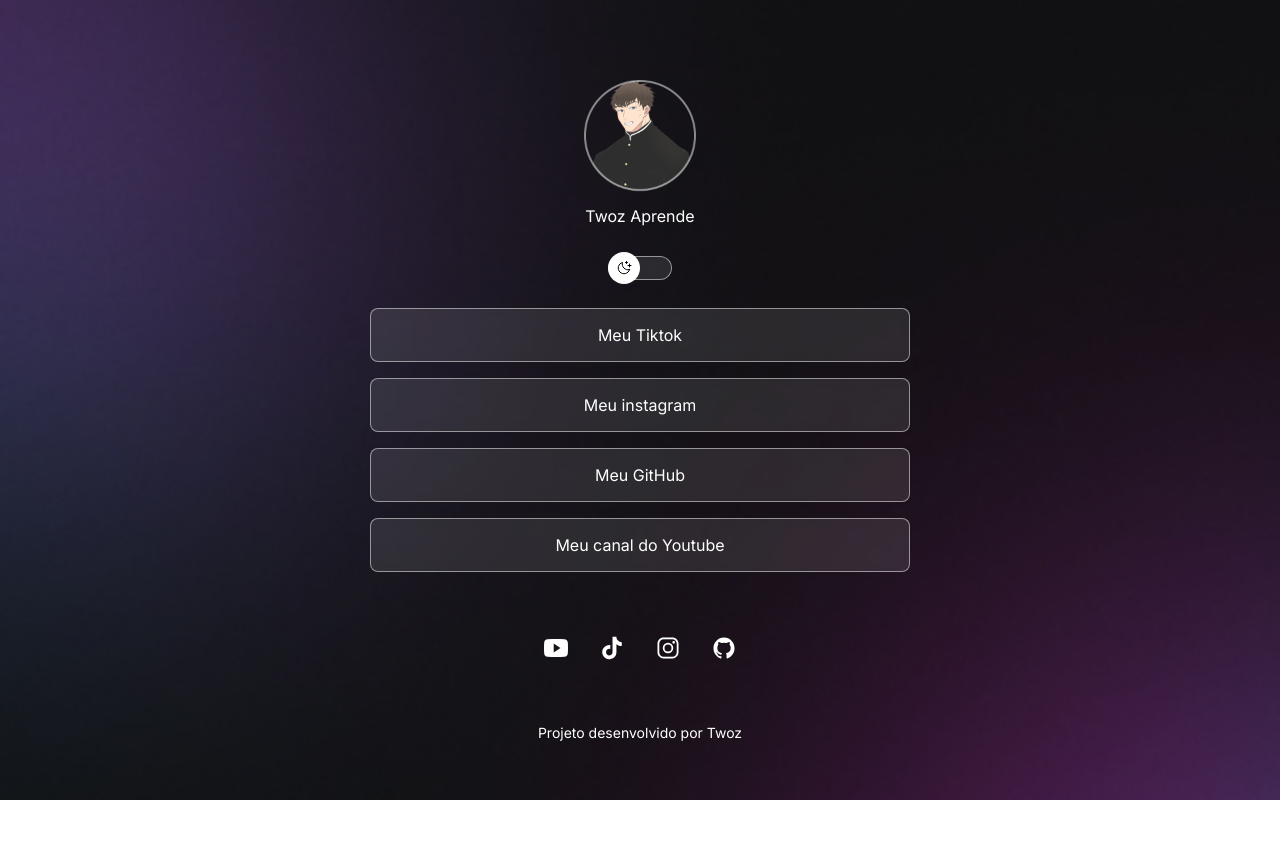
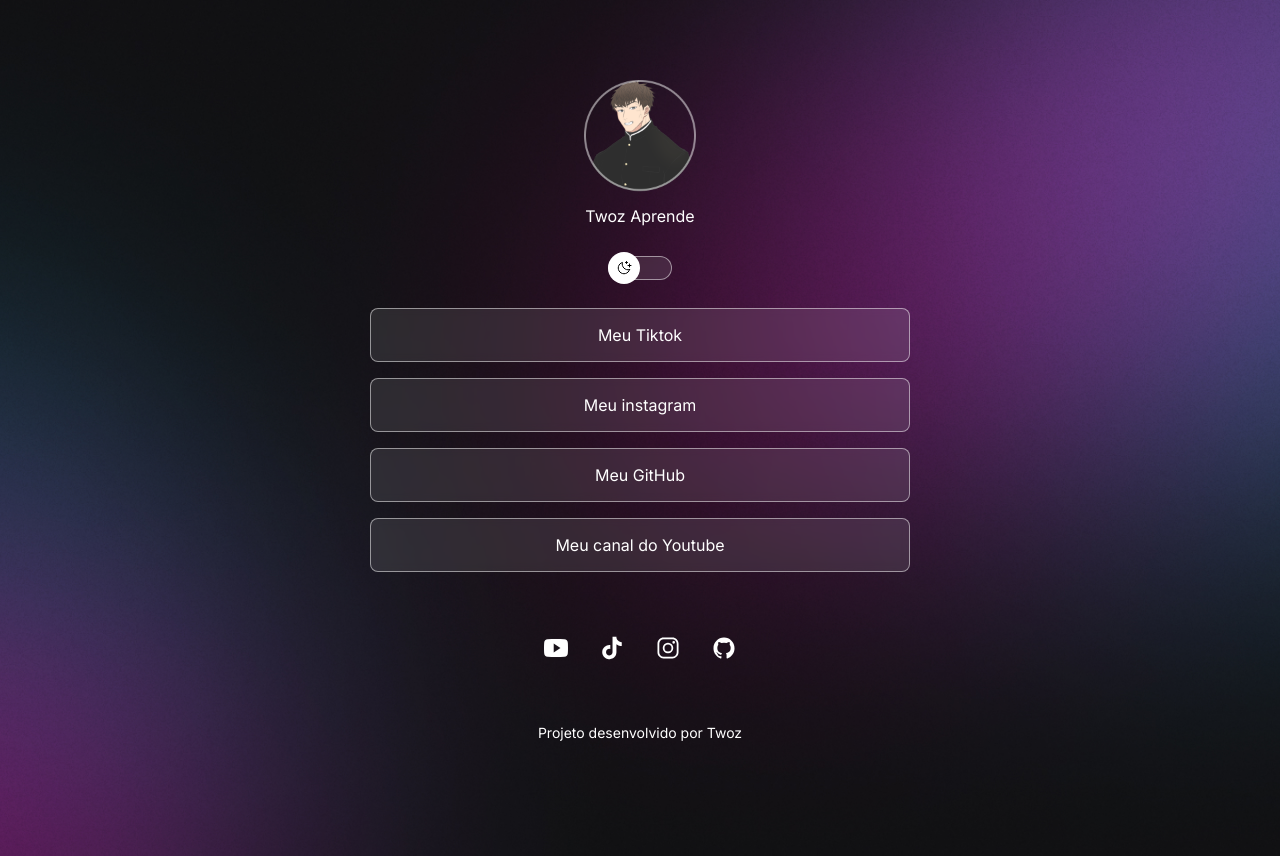
Before and after one commit to twozaprende/App-de-redes-de-contato, a plain HTML site: page index.html in a window 1280 px wide. Before the commit the page ends 800 px from the top, so only its background shows below. Drawn offline with nearby package versions, Linux system fonts and the light colour scheme.

Commit message:
change background based on midia queries

```diff
--- a/style.css
+++ b/style.css
@@ -24,6 +24,7 @@
 }
 body {
   background: var(--bg-url) no-repeat top center/cover;
+  height: 100vh;
 }
 body * {
   font-family: "Inter", sans-serif;
@@ -53,7 +54,7 @@ body * {
   margin-top: 8px;
 }
 
-#switch{
+#switch {
   position: relative;
   width: 64px;
   margin: 4px auto;
@@ -68,9 +69,9 @@ body * {
   z-index: 1;
   left: 0;
   top: 50%;
-  transform:translateY(-50%) ;
+  transform: translateY(-50%);
 }
-.light #switch button{
+.light #switch button {
   right: 0;
   left: initial;
 }
@@ -137,3 +138,13 @@ footer {
   text-align: center;
   font-size: 14px;
 }
+
+@media (min-width: 700px) {
+  :root {
+    --bg-url: url(./assets/bg-desktop.jpg);
+  }
+
+  .light {
+    --bg-url: url(.assets/bg-desktop-light.jpg);
+  }
+}
```
